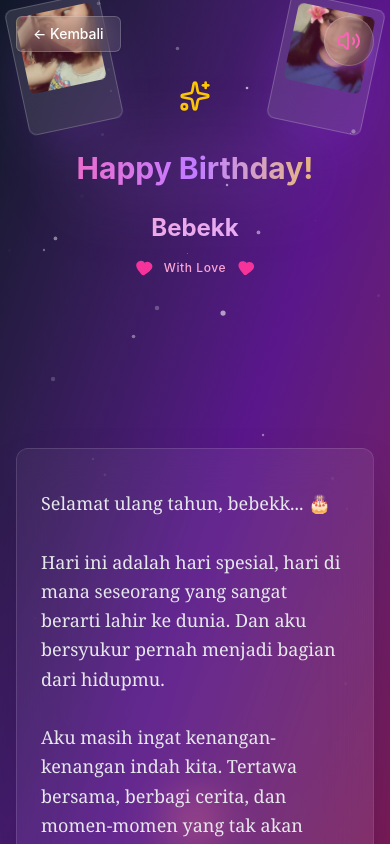
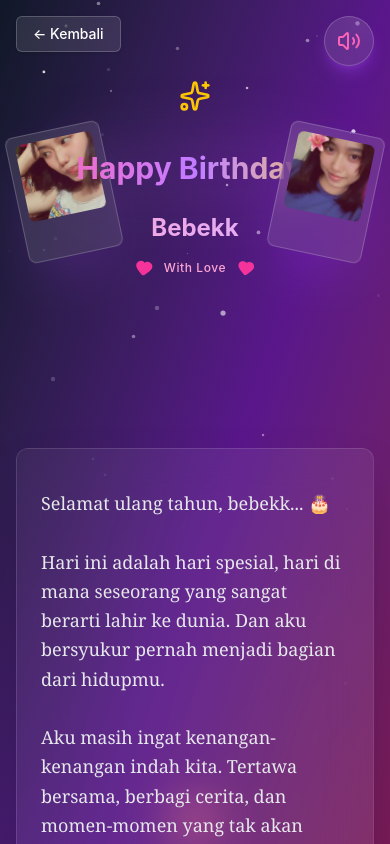
Before and after one commit to VannoAcno/Birthday-Letter, a React (Vite) app: page /letter in a window 390 px wide. Shown: the top 844 px of the page. Built offline with nearby package versions, Linux system fonts and the light colour scheme.

Commit message:
Responsive 2

```diff
--- a/src/pages/LetterPage.jsx
+++ b/src/pages/LetterPage.jsx
@@ -254,7 +254,7 @@ Selamat merayakan hidup. You deserve all the happiness in the world. ❤️
               className="relative min-h-[400px] md:min-h-[500px] pt-8"
             >
               {/* Polaroid di KIRI ATAS - Lebih kecil di mobile */}
-              <div className="absolute left-0 md:left-0 -top-4 md:top-0 w-24 md:w-32 lg:w-40 z-20">
+              <div className="absolute left-0 md:left-0 top-28 md:top-0 w-24 md:w-32 lg:w-40 z-10">
                 <motion.div
                   initial={{ opacity: 0, scale: 0, rotate: -15 }}
                   animate={{ opacity: 1, scale: 1, rotate: -12 }}
@@ -357,7 +357,7 @@ Selamat merayakan hidup. You deserve all the happiness in the world. ❤️
               </motion.div>
 
               {/* Polaroid di KANAN ATAS - Lebih kecil di mobile */}
-              <div className="absolute right-0 md:right-0 -top-4 md:top-10 w-24 md:w-32 lg:w-40 z-20">
+              <div className="absolute right-0 md:right-0 top-28 md:top-10 w-24 md:w-32 lg:w-40 z-10">
                 <motion.div
                   initial={{ opacity: 0, scale: 0, rotate: 15 }}
                   animate={{ opacity: 1, scale: 1, rotate: 12 }}
```
